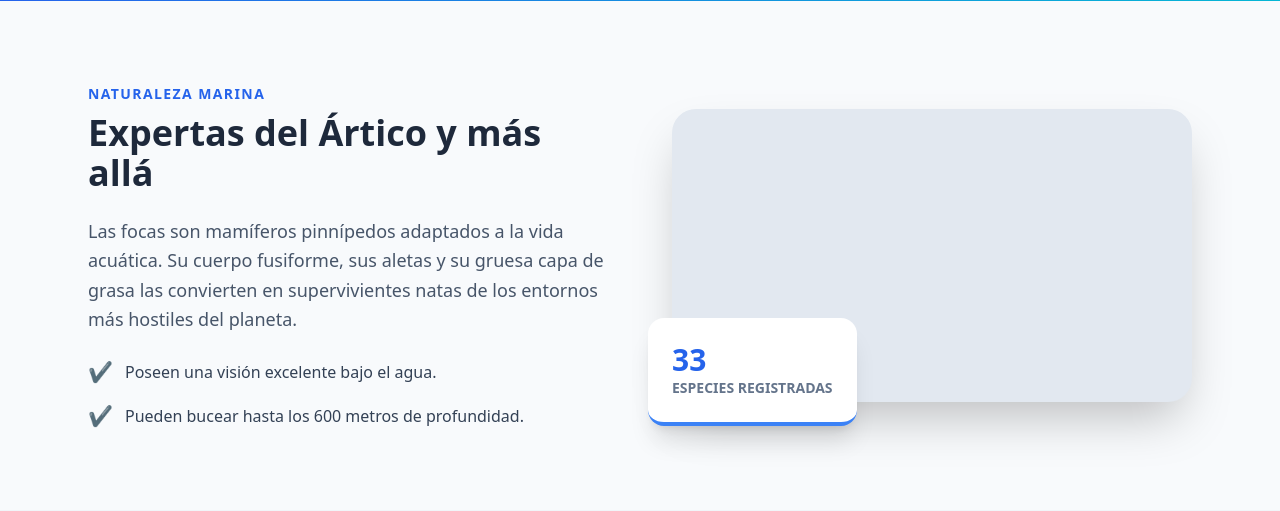
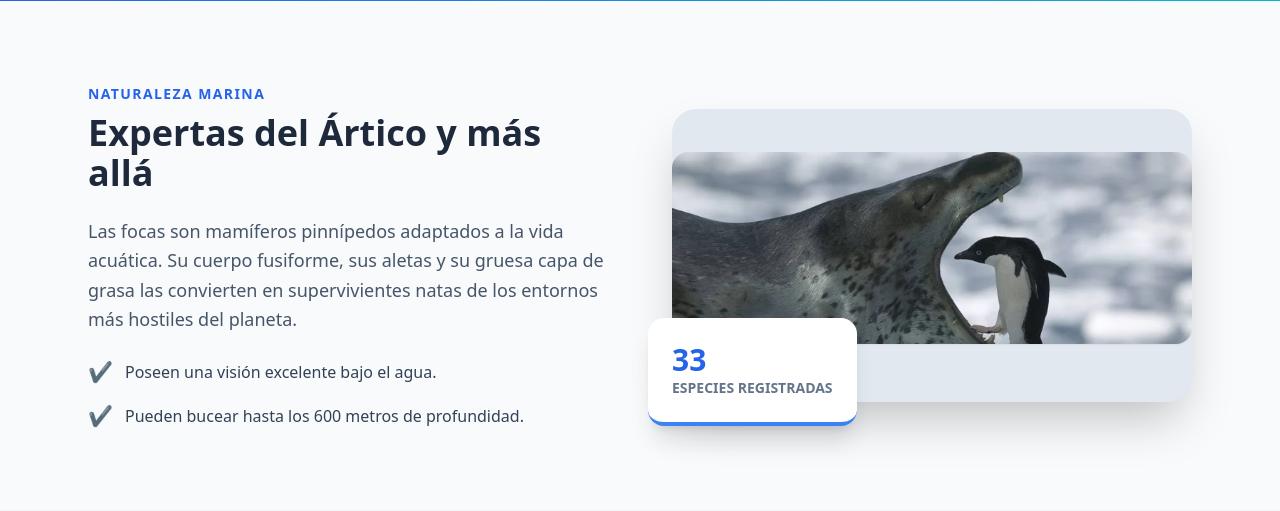
Before and after one commit to ulisesnevado/TFG-ASIR-AAU, a Flask app: page / in a window 1280 px wide. Shown: the part 543-1054 px from the top of the page. Run offline with Flask 3, Linux system fonts and the light colour scheme; some libraries are stand-ins or nearby versions.

Commit message:
images upload2

```diff
--- a/app/templates/index.html
+++ b/app/templates/index.html
@@ -40,7 +40,9 @@
             </div>
             <div class="relative">
                 <div class="aspect-video bg-slate-200 rounded-3xl overflow-hidden shadow-2xl flex items-center justify-center text-slate-400 italic">
-
+                   <img src="{{ url_for('static', filename='img/focapinguino.webp') }}"
+                         alt="Foca de Groenlandia"
+                         class="h-48 w-full object-cover rounded-2xl mb-4 shadow-sm">
                 </div>
                 <div class="absolute -bottom-6 -left-6 bg-white p-6 rounded-2xl shadow-xl hidden md:block border-b-4 border-blue-500">
                     <p class="text-3xl font-bold text-blue-600">33</p>
```
Also changed, not shown: app/static/img/focapinguino.webp (added), 1 other file.
